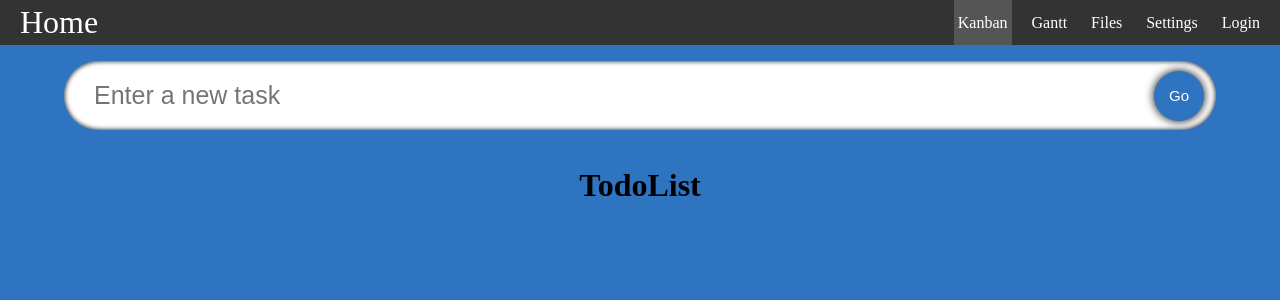
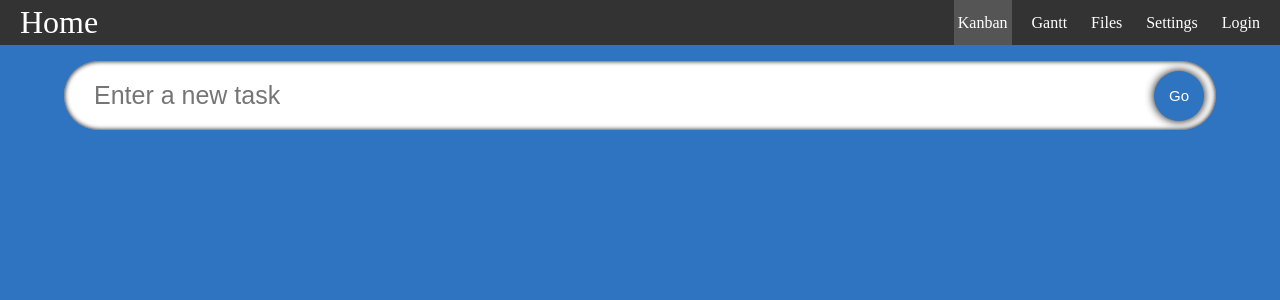
Before and after one commit to mListek/project-management-app, a React (Create React App) app: page /kanban in a window 1280 px wide. Shown: the top 300 px of the page. Built offline with nearby package versions, Linux system fonts and the light colour scheme.

Commit message:
created TodoList

```diff
--- a/src/components/TodoList/TodoList.css
+++ b/src/components/TodoList/TodoList.css
@@ -0,0 +1,6 @@
+.todos {
+  display: flex;
+  justify-content: space-evenly;
+  width: 90%;
+  flex-wrap: wrap;
+}
--- a/src/components/TodoList/TodoList.js
+++ b/src/components/TodoList/TodoList.js
@@ -1,9 +1,12 @@
 import './TodoList.css';
 
-export default function TodoList() {
+export default function TodoList(props) {
   return (
-    <div className="todolist">
-      <h1>TodoList</h1>
+    <div className="todos">
+      {props.todos.map(todo => {
+        return <li key={todo.id}>{todo.todo}</li>
+      })}
     </div>
   );
 }
+// 44:20 video
```
